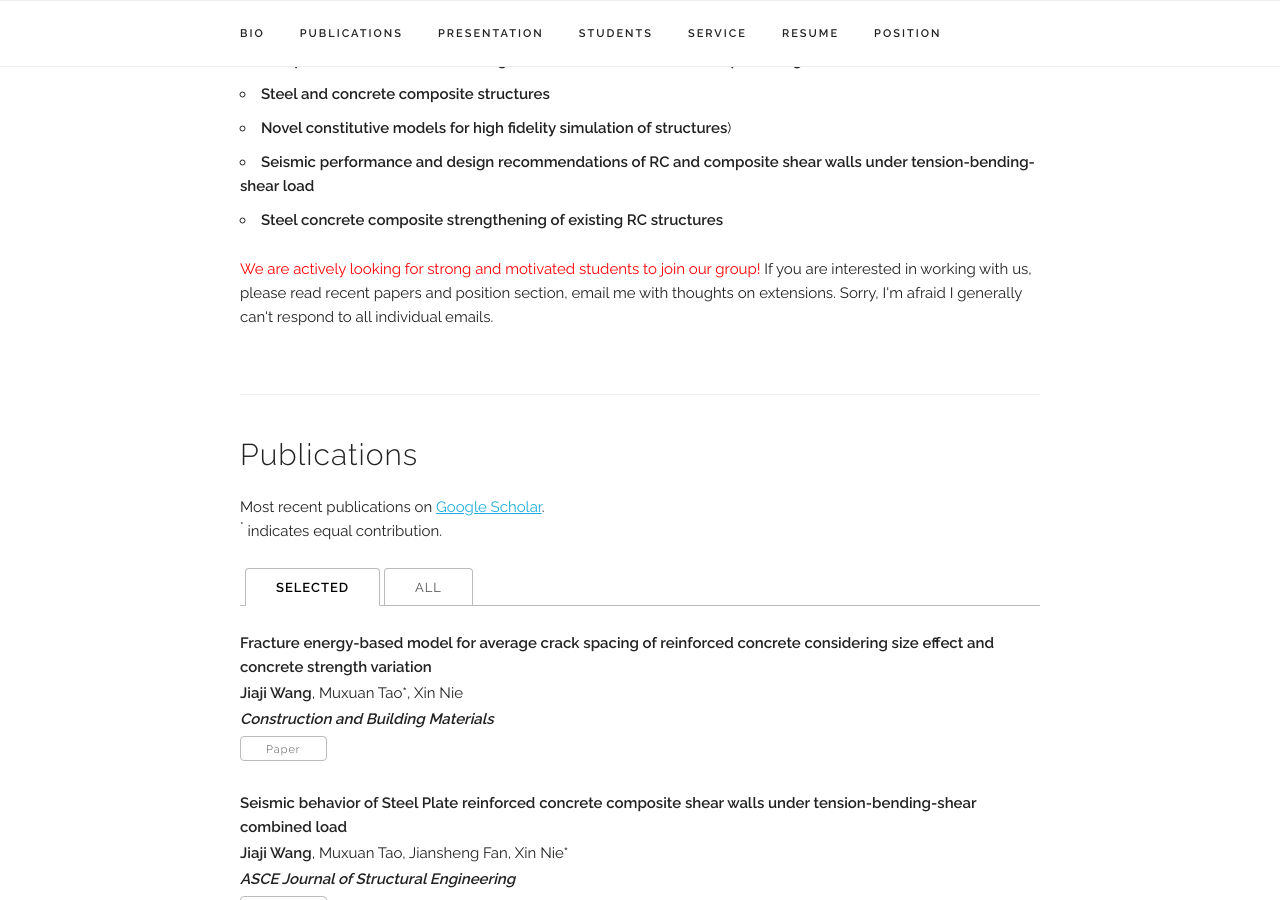
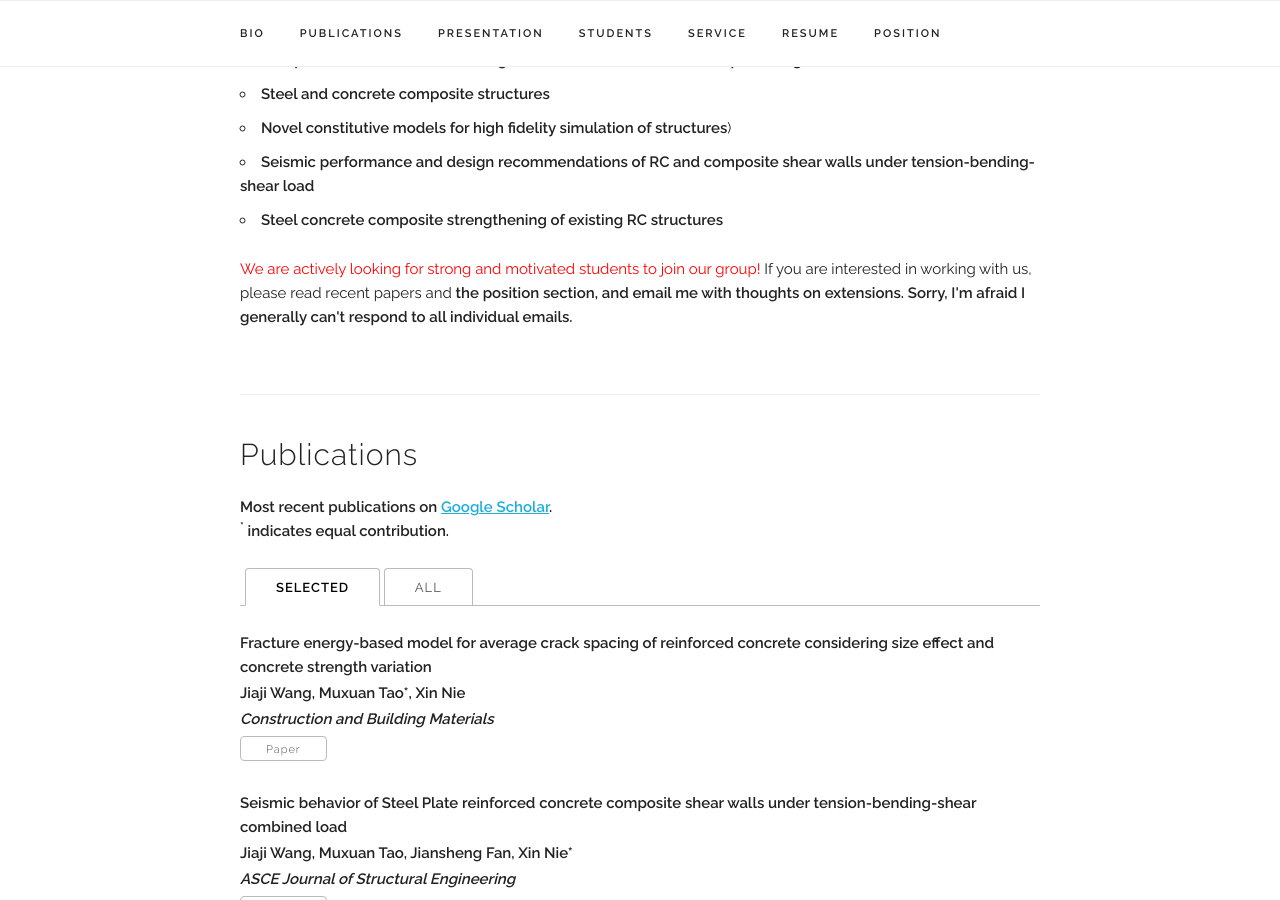
Before and after one commit to wangjiajiTHU/jiajiwang.github.io, a Jekyll site: the page built from index.html, in a window 1280 px wide and 900 px high, scrolled down 712 px. Built offline with Jekyll 4.4.1, drawn with Linux system fonts in a browser that asks for light colours; some web fonts are replaced.

Commit message:
Update index.html

```diff
--- a/index.html
+++ b/index.html
@@ -23,7 +23,7 @@
   </p>
 
   <p>
-  <font color="red">We are actively looking for strong and motivated students to join our group!</font> If you are interested in working with us, please read recent papers and position section, email me with thoughts on extensions. Sorry, I'm afraid I generally can't respond to all individual emails.
+  <font color="red">We are actively looking for strong and motivated students to join our group!</font> If you are interested in working with us, please read recent papers and <b>the position section<b>, and email me with thoughts on extensions. Sorry, I'm afraid I generally can't respond to all individual emails.
   </p>
 
 </div>
```
